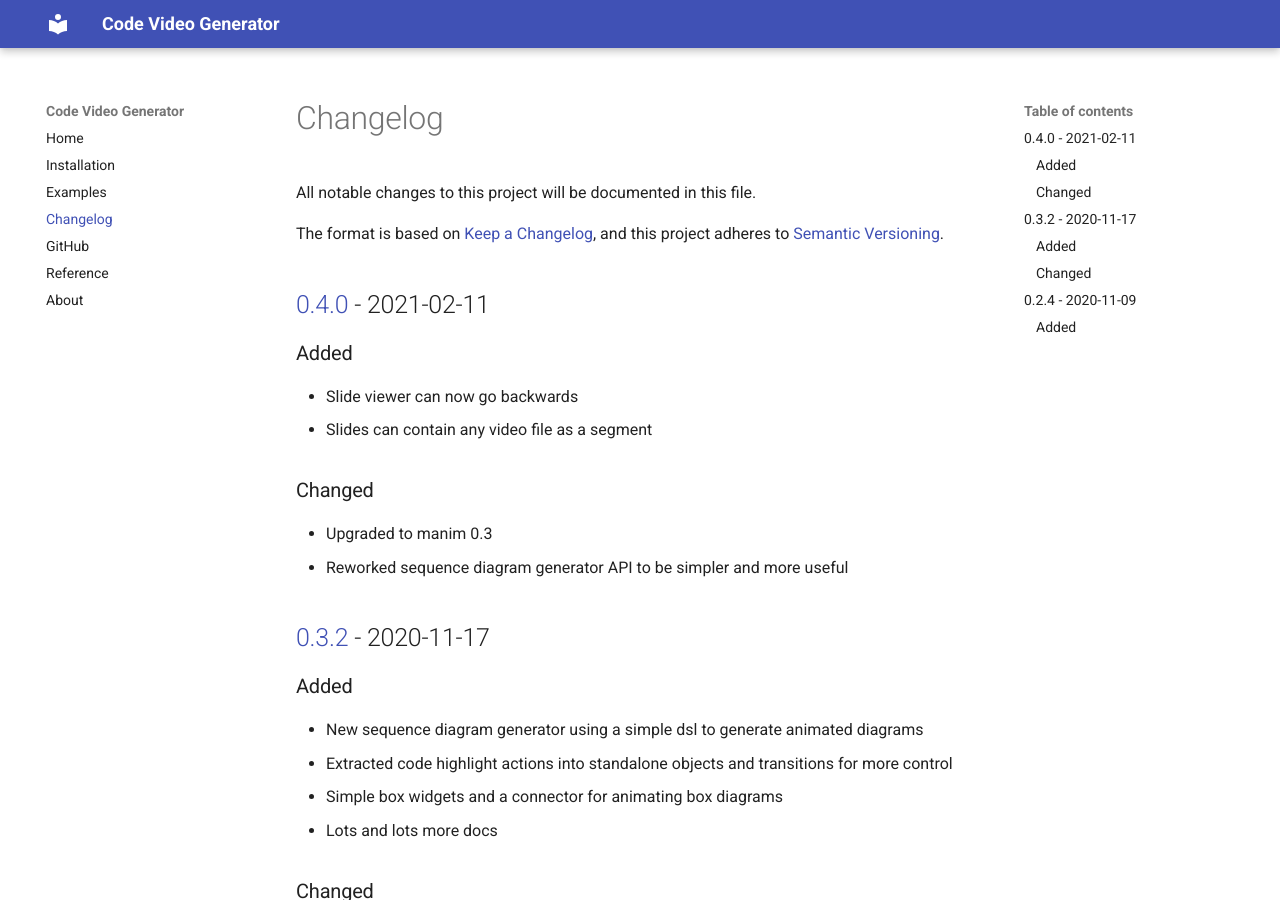
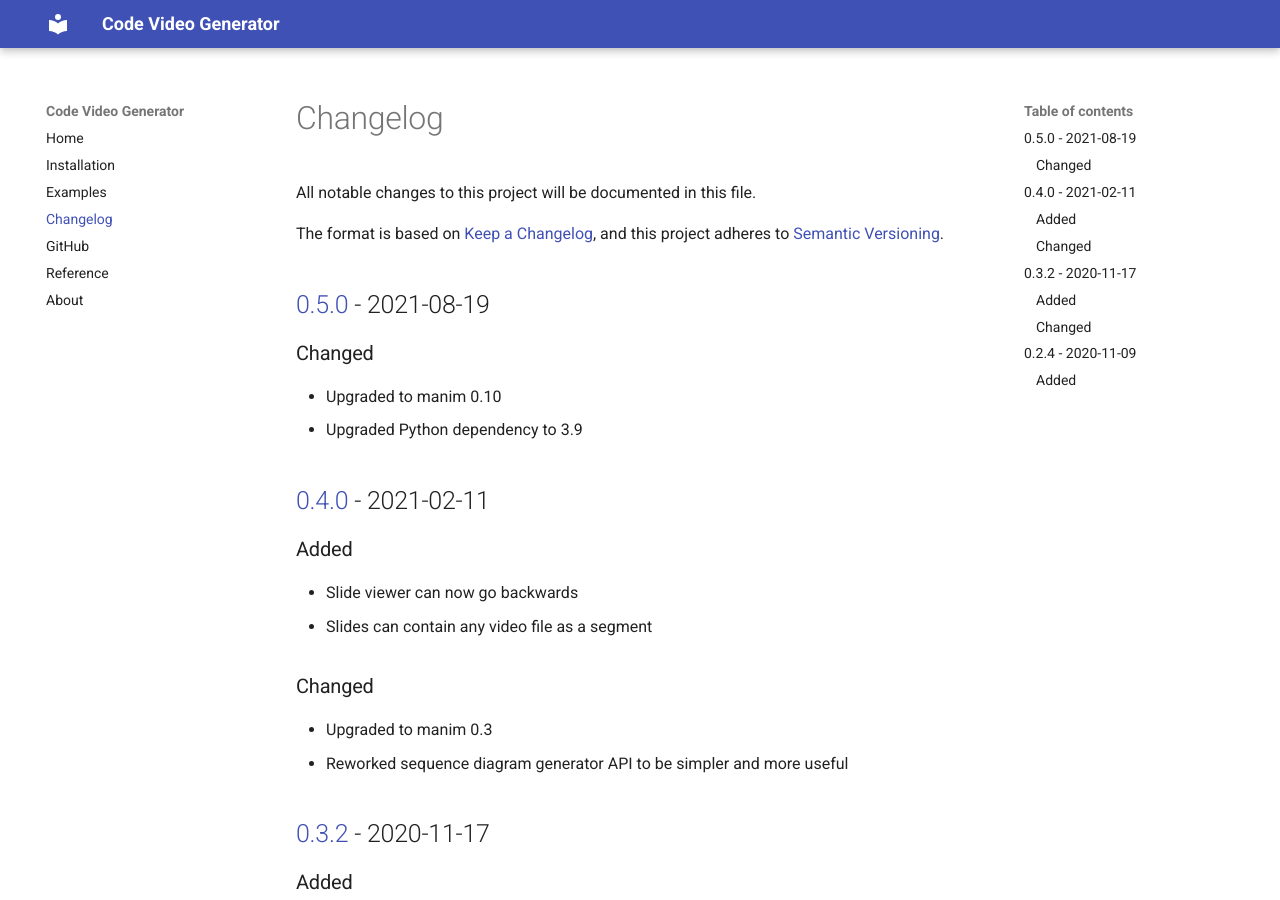
Before and after one commit to sleuth-io/code-video-generator, an MkDocs documentation site: the page built from docs/src/changelog.md, in a window 1280 px wide and 900 px high. Built offline with MkDocs 1.6.1 and Material for MkDocs 9.7.7, drawn with Linux system fonts in a browser that asks for light colours.

Commit message:
Update readme for 0.5

```diff
--- a/docs/src/changelog.md
+++ b/docs/src/changelog.md
@@ -3,6 +3,13 @@ All notable changes to this project will be documented in this file.
 
 The format is based on [Keep a Changelog](https://keepachangelog.com/en/1.0.0/),
 and this project adheres to [Semantic Versioning](https://semver.org/spec/v2.0.0.html).
+
+## [0.5.0](https://pypi.org/project/code-video-generator/0.5.0/) - 2021-08-19
+
+### Changed
+- Upgraded to manim 0.10
+- Upgraded Python dependency to 3.9
+
 
 ## [0.4.0](https://pypi.org/project/code-video-generator/0.4.0/) - 2021-02-11
 ### Added
```
